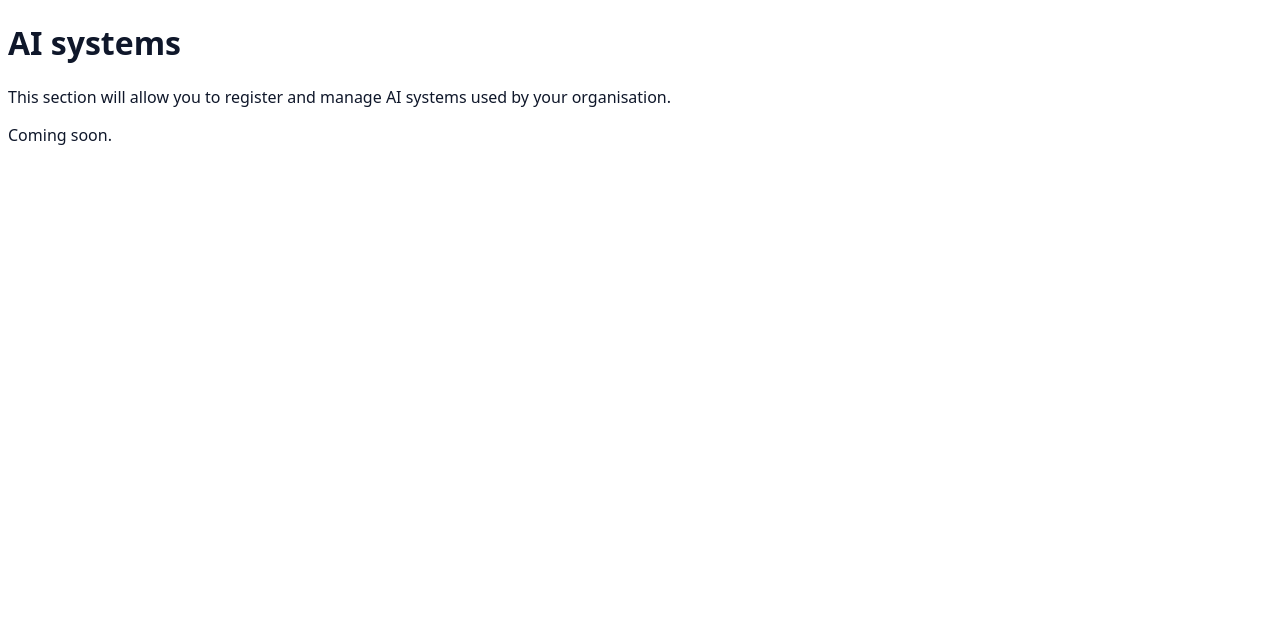
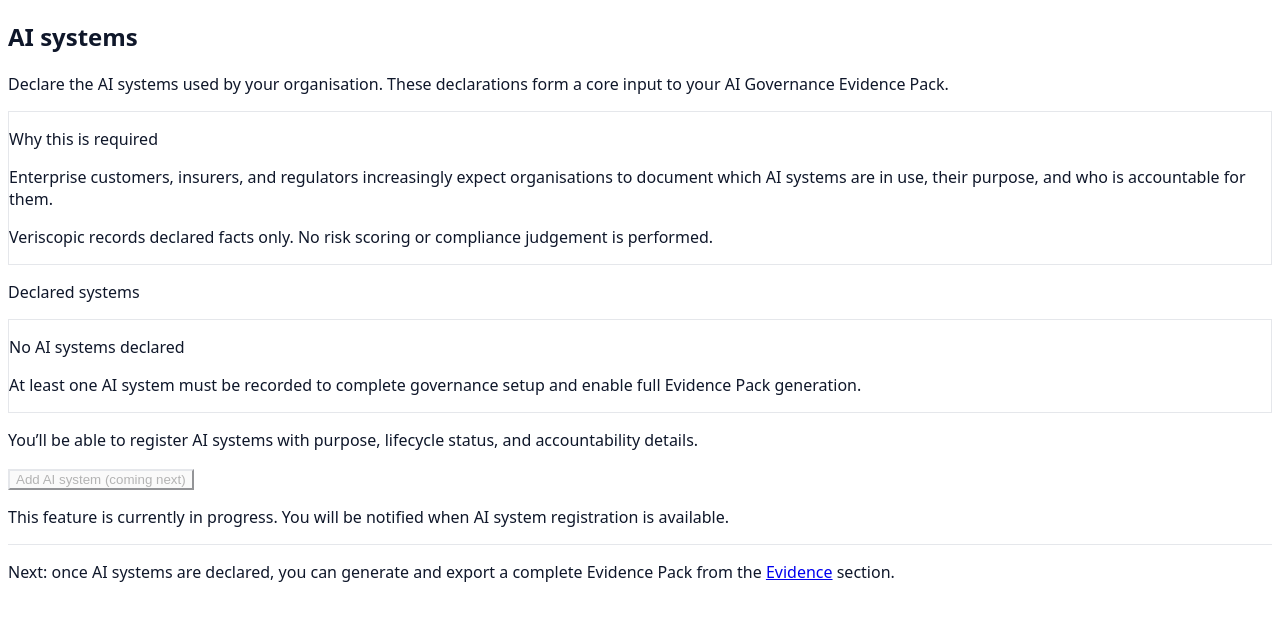
Before and after one commit to hello578/veriscopic, a Next.js app: page /1/ai-systems in a window 1280 px wide. Shown: the top 620 px of the page. Built offline with nearby package versions, Linux system fonts and the light colour scheme.

Commit message:
verify and evidence uo enhancements

```diff
--- a/app/(org)/[organisationId]/ai-systems/page.tsx
+++ b/app/(org)/[organisationId]/ai-systems/page.tsx
@@ -1,18 +1,89 @@
-
 // app/(org)/[organisationId]/ai-systems/page.tsx
 
+import Link from "next/link"
 
 export default function AISystemsPage() {
   return (
-    <div className="mx-auto max-w-3xl py-12 space-y-4">
-      <h1 className="text-2xl font-semibold">AI systems</h1>
-      <p className="text-sm text-slate-600">
-        This section will allow you to register and manage AI systems
-        used by your organisation.
-      </p>
-      <p className="text-xs text-slate-500">
-        Coming soon.
-      </p>
-    </div>
+    <main className="py-12">
+      <div className="mx-auto max-w-3xl px-6 space-y-10">
+
+        {/* Page purpose */}
+        <section className="space-y-2">
+          <h1 className="text-2xl font-semibold text-slate-900">
+            AI systems
+          </h1>
+          <p className="text-sm text-slate-600">
+            Declare the AI systems used by your organisation. These declarations
+            form a core input to your AI Governance Evidence Pack.
+          </p>
+        </section>
+
+        {/* Why this matters */}
+        <section className="rounded-md border bg-slate-50 p-6 space-y-2">
+          <p className="text-sm font-medium text-slate-900">
+            Why this is required
+          </p>
+          <p className="text-sm text-slate-600">
+            Enterprise customers, insurers, and regulators increasingly expect
+            organisations to document which AI systems are in use, their purpose,
+            and who is accountable for them.
+          </p>
+          <p className="text-xs text-slate-500">
+            Veriscopic records declared facts only. No risk scoring or compliance
+            judgement is performed.
+          </p>
+        </section>
+
+        {/* Current state */}
+        <section className="space-y-4">
+          <p className="text-sm font-medium text-slate-900">
+            Declared systems
+          </p>
+
+          <div className="rounded-md border border-amber-200 bg-amber-50 p-4">
+            <p className="text-sm font-medium text-amber-900">
+              No AI systems declared
+            </p>
+            <p className="text-xs text-amber-700">
+              At least one AI system must be recorded to complete governance
+              setup and enable full Evidence Pack generation.
+            </p>
+          </div>
+        </section>
+
+        {/* Primary action */}
+        <section className="space-y-3">
+          <p className="text-sm text-slate-600">
+            You’ll be able to register AI systems with purpose, lifecycle status,
+            and accountability details.
+          </p>
+
+          <button
+            disabled
+            className="inline-flex cursor-not-allowed items-center justify-center rounded-md bg-slate-200 px-5 py-2.5 text-sm font-medium text-slate-600"
+          >
+            Add AI system (coming next)
+          </button>
+
+          <p className="text-xs text-slate-500">
+            This feature is currently in progress. You will be notified when AI
+            system registration is available.
+          </p>
+        </section>
+
+        {/* Navigation hint */}
+        <section className="border-t pt-6">
+          <p className="text-xs text-slate-500">
+            Next: once AI systems are declared, you can generate and export a
+            complete Evidence Pack from the{" "}
+            <Link href="/evidence" className="underline">
+              Evidence
+            </Link>{" "}
+            section.
+          </p>
+        </section>
+
+      </div>
+    </main>
   )
 }
--- a/app/(org)/[organisationId]/dashboard/page.tsx
+++ b/app/(org)/[organisationId]/dashboard/page.tsx
@@ -1,3 +1,4 @@
+ // app/(org)/[organisationId]/dashboard/page.tsx
 // app/(org)/[organisationId]/dashboard/page.tsx
 
 import { redirect } from 'next/navigation'
@@ -85,7 +86,7 @@
 
   const completeness = computeCompleteness({
     currentDocs,
-    hasAISystems: false,
+    hasAISystems: false, // will flip once AI systems UI is wired
     hasAccountability: true,
   })
 
@@ -99,25 +100,46 @@
 
   return (
     <main className="py-10">
-      <div className="mx-auto max-w-4xl px-6 space-y-12">
+      <div className="mx-auto max-w-4xl px-6 space-y-14">
+
+        {/* =============================
+            HEADER (identity & context)
+        ============================== */}
         <DashboardHeader
           organisationName={ctx.org.name}
           userEmail={ctx.user.email ?? undefined}
           role={ctx.role ?? 'member'}
         />
 
-        <section className="grid gap-6 lg:grid-cols-3">
+        {/* =============================
+            GOVERNANCE STATUS (PRIMARY)
+        ============================== */}
+        <section className="space-y-4">
+          <h2 className="text-sm font-semibold text-slate-900">
+            Governance status
+          </h2>
+
+          <ComplianceCompletenessCard
+            completeness={completeness}
+            organisationId={ctx.org.id}
+          />
+        </section>
+
+        {/* =============================
+            EVIDENCE OUTPUTS
+        ============================== */}
+        <section className="space-y-6">
+          <h2 className="text-sm font-semibold text-slate-900">
+            Evidence outputs
+          </h2>
+
+          <div className="grid gap-6 lg:grid-cols-3">
             <OrganisationOverview
               name={ctx.org.name}
               memberCount={1}
             />
 
             <div className="lg:col-span-2 space-y-6">
-            <ComplianceCompletenessCard
-              completeness={completeness}
-              organisationId={ctx.org.id}
-            />
-
               <EvidencePackCard organisationId={ctx.org.id} />
 
               <FeatureToggle
@@ -127,9 +149,17 @@
                 canEdit={canEditFeatures}
               />
             </div>
+          </div>
         </section>
 
-        <section>
+        {/* =============================
+            GOVERNANCE INPUTS
+        ============================== */}
+        <section className="space-y-6">
+          <h2 className="text-sm font-semibold text-slate-900">
+            Governance inputs
+          </h2>
+
           {hasAcceptedAllDocs ? (
             <div className="rounded-md border border-emerald-200 bg-emerald-50 p-4">
               <p className="text-sm font-medium text-emerald-900">
@@ -150,9 +180,8 @@
               </p>
             </div>
           )}
-        </section>
 
-        <section className="grid gap-8 lg:grid-cols-5">
+          <div className="grid gap-8 lg:grid-cols-5">
             <div className="lg:col-span-2">
               <ResponsibilityMap />
             </div>
@@ -177,9 +206,17 @@
                 />
               )}
             </div>
+          </div>
         </section>
 
+        {/* =============================
+            AUDIT & TRACEABILITY
+        ============================== */}
         <section className="space-y-3">
+          <h2 className="text-sm font-semibold text-slate-900">
+            Audit & traceability
+          </h2>
+
           <EvidenceLog
             organisationId={ctx.org.id}
             events={acceptanceEvents.map((e) => ({
--- a/app/verify/page.tsx
+++ b/app/verify/page.tsx
@@ -12,6 +12,11 @@
           Upload an Evidence Pack JSON file to compute the canonical SHA-256 hash
           locally in your browser. No file content is transmitted.
         </p>
+        <p className="text-sm text-muted-foreground">
+          This tool performs independent, client-side verification. No data is uploaded
+          or transmitted to Veriscopic servers.
+        </p>
+
       </div>
 
       <VerifyUploader />
--- a/components/site-header.tsx
+++ b/components/site-header.tsx
@@ -6,18 +6,26 @@
 import Link from "next/link"
 import Image from "next/image"
 import { useEffect, useState } from "react"
+import { usePathname, useRouter } from "next/navigation"
 import { Button } from "@/components/ui/button"
 import { useSession } from "@/lib/auth/use-session"
 import { supabaseBrowser } from "@/lib/supabase/client"
-import { useRouter } from "next/navigation"
 
 const HEADER_HEIGHT = 80
+
+const NAV_ITEMS = [
+  { label: "Dashboard", href: "/dashboard" },
+  { label: "Governance", href: "/ai-systems" },
+  { label: "Evidence", href: "/evidence" },
+  { label: "Verify", href: "/verify" },
+]
 
 export function SiteHeader() {
   const [scrolled, setScrolled] = useState(false)
   const { session, loading } = useSession()
   const supabase = supabaseBrowser()
   const router = useRouter()
+  const pathname = usePathname()
 
   useEffect(() => {
     const onScroll = () => setScrolled(window.scrollY > 8)
@@ -27,7 +35,14 @@
 
   async function handleSignOut() {
     await supabase.auth.signOut()
-    router.push("/") // explicit reset
+    router.push("/")
+  }
+
+  function isActive(href: string) {
+    if (href === "/dashboard") {
+      return pathname === "/dashboard"
+    }
+    return pathname?.startsWith(href)
   }
 
   return (
@@ -55,9 +70,28 @@
           </span>
         </Link>
 
+        {/* Primary navigation (authenticated only) */}
+        {!loading && session && (
+          <nav className="hidden md:flex items-center gap-6">
+            {NAV_ITEMS.map((item) => (
+              <Link
+                key={item.href}
+                href={item.href}
+                className={[
+                  "text-sm font-medium transition-colors",
+                  isActive(item.href)
+                    ? "text-slate-900"
+                    : "text-slate-500 hover:text-slate-700",
+                ].join(" ")}
+              >
+                {item.label}
+              </Link>
+            ))}
+          </nav>
+        )}
+
         {/* Right-side actions */}
         <div className="flex items-center gap-3">
-          {/* Prevent hydration flicker */}
           {loading && null}
 
           {!loading && !session && (
@@ -67,20 +101,9 @@
           )}
 
           {!loading && session && (
-            <>
-              {/* 🚀 ALWAYS route via /dashboard entry */}
-              <Button asChild variant="outline" size="lg">
-                <Link href="/dashboard">Dashboard</Link>
-              </Button>
-
-              <Button
-                variant="ghost"
-                size="lg"
-                onClick={handleSignOut}
-              >
-                Sign out
-              </Button>
-            </>
+            <Button variant="ghost" size="lg" onClick={handleSignOut}>
+              Sign out
+            </Button>
           )}
         </div>
       </div>
--- a/lib/compliance/get-completeness.ts
+++ b/lib/compliance/get-completeness.ts
@@ -1,3 +1,5 @@
+// lib/compliance/get-completeness.ts
+
 import { supabaseServerRead } from '@/lib/supabase/server-read'
 import type { CompletenessResult } from '@/lib/types/compliance'
 
```
Also changed, not shown: app/evidence/page.tsx (+44 -8 lines), components/verify/verify-uploader.tsx (+91 -38 lines). Lines whose indentation alone changed are shown as unchanged.
